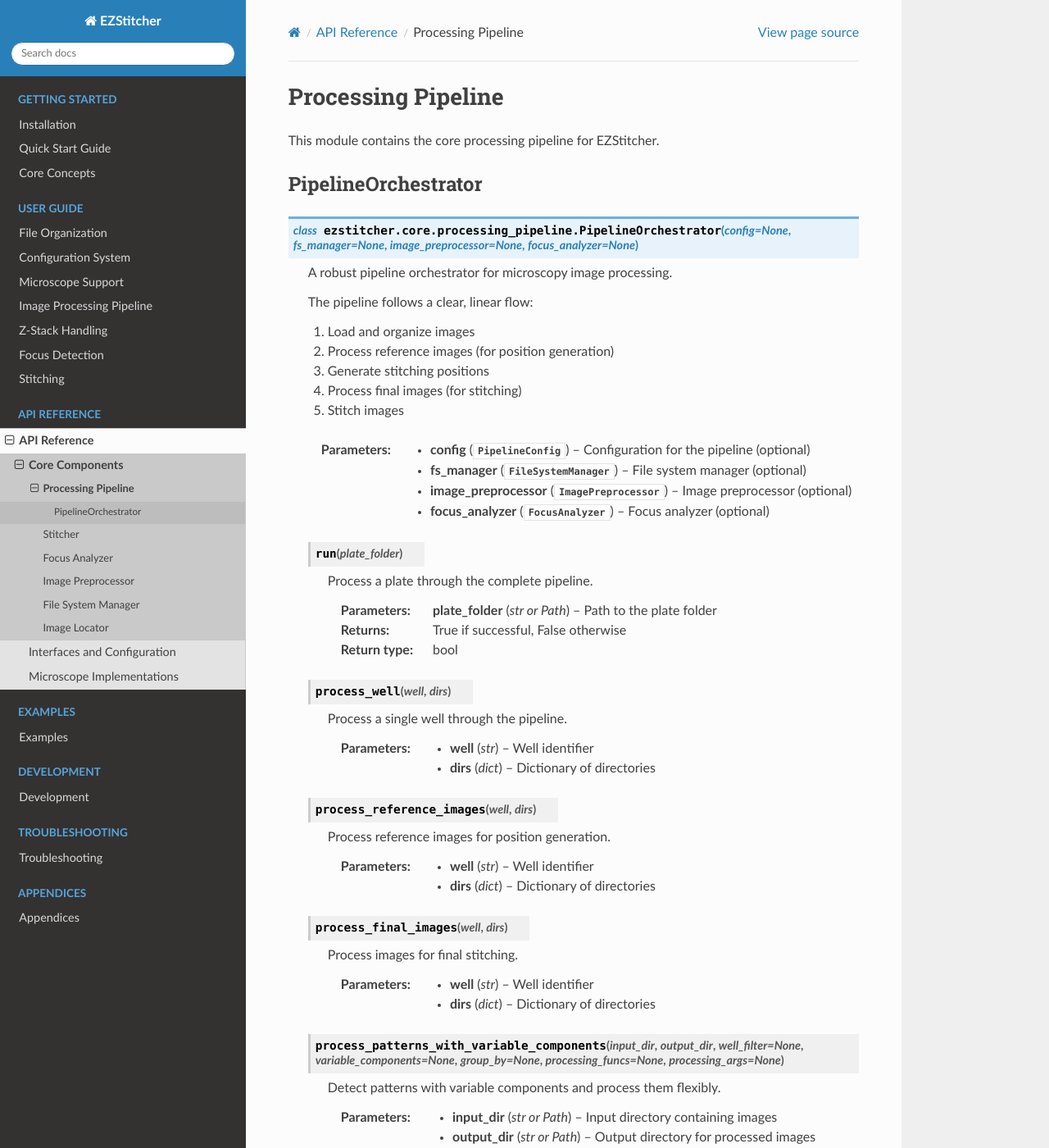
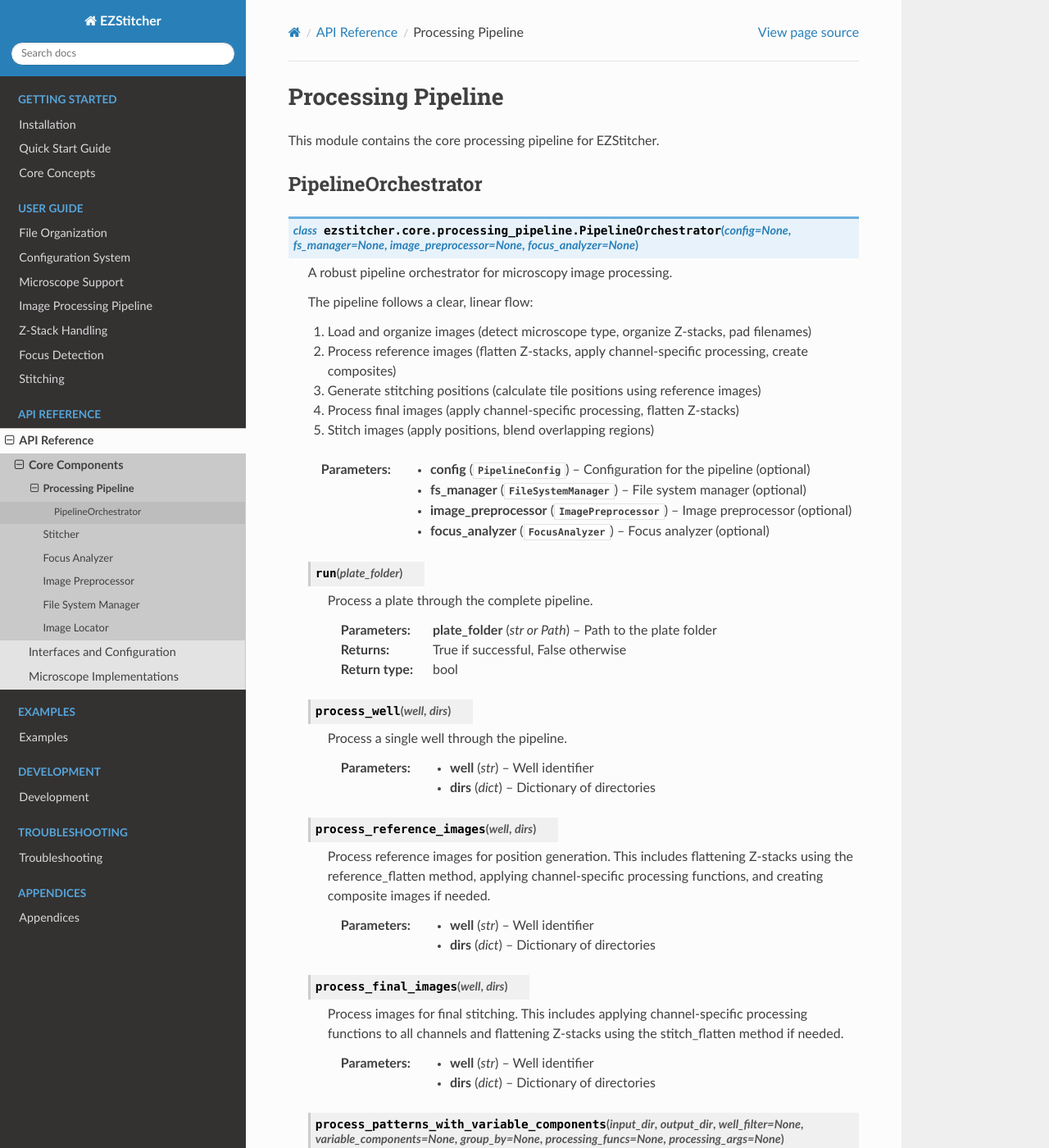
Before and after one commit to trissim/ezstitcher, a Sphinx documentation site: the page built from docs/source/api/processing_pipeline.rst, in a window 1280 px wide and 1400 px high. Shown: the whole window at 82% size. Built offline with Sphinx 7.4.7 and the Read the Docs theme 3.1.0, drawn with Linux system fonts in a browser that asks for light colours; some of the changed text lies outside the part shown.

Commit message:
Improve processing workflow documentation
Enhanced the documentation of the processing workflow to better reflect the actual code implementation:

1. Added more detailed descriptions of each processing step
2. Clarified the order and purpose of operations in each step
3. Updated method descriptions in the API documentation
4. Added specific details about Z-stack flattening and channel-specific processing

These changes ensure the documentation accurately represents the code and its ideas.

```diff
--- a/docs/source/api/processing_pipeline.rst
+++ b/docs/source/api/processing_pipeline.rst
@@ -14,11 +14,11 @@
 
    The pipeline follows a clear, linear flow:
 
-   1. Load and organize images
-   2. Process reference images (for position generation)
-   3. Generate stitching positions
-   4. Process final images (for stitching)
-   5. Stitch images
+   1. Load and organize images (detect microscope type, organize Z-stacks, pad filenames)
+   2. Process reference images (flatten Z-stacks, apply channel-specific processing, create composites)
+   3. Generate stitching positions (calculate tile positions using reference images)
+   4. Process final images (apply channel-specific processing, flatten Z-stacks)
+   5. Stitch images (apply positions, blend overlapping regions)
 
    :param config: Configuration for the pipeline (optional)
    :type config: :class:`~ezstitcher.core.config.PipelineConfig`
@@ -49,7 +49,9 @@
 
    .. py:method:: process_reference_images(well, dirs)
 
-      Process reference images for position generation.
+      Process reference images for position generation. This includes flattening Z-stacks using the
+      reference_flatten method, applying channel-specific processing functions, and creating composite
+      images if needed.
 
       :param well: Well identifier
       :type well: str
@@ -58,7 +60,8 @@
 
    .. py:method:: process_final_images(well, dirs)
 
-      Process images for final stitching.
+      Process images for final stitching. This includes applying channel-specific processing functions
+      to all channels and flattening Z-stacks using the stitch_flatten method if needed.
 
       :param well: Well identifier
       :type well: str
@@ -104,7 +107,8 @@
 
    .. py:method:: generate_positions(well, dirs)
 
-      Generate stitching positions for a well.
+      Generate stitching positions for a well using the reference images. This calculates the relative
+      positions of tiles and saves them to a CSV file for later use in the stitching step.
 
       :param well: Well identifier
       :type well: str
@@ -115,7 +119,8 @@
 
    .. py:method:: stitch_images(well, dirs, positions_file)
 
-      Stitch images for a well.
+      Stitch images for a well. This loads the processed images, applies the positions from the
+      positions file, blends overlapping regions, and saves the final stitched images.
 
       :param well: Well identifier
       :type well: str
```
Also changed, not shown: docs/source/getting_started/concepts.rst (+10 -9 lines).
